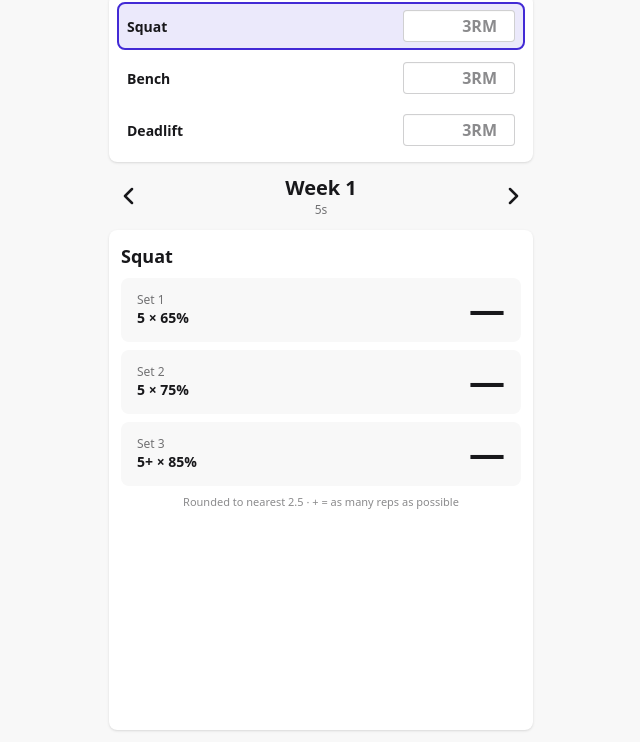
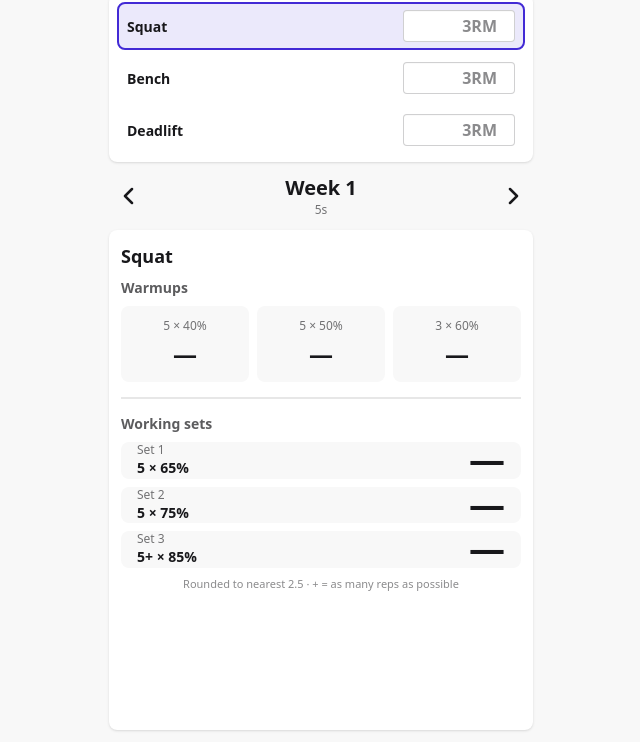
Before and after one commit to mmontesanonyc/movement-log, a plain HTML site: page 531.html in a window 1280 px wide. Shown: the part 58-800 px from the top of the page, without its empty margins (319-959 px from the left). Drawn offline with nearby package versions, Linux system fonts and the light colour scheme.

Commit message:
update with warmup sets

````diff
--- a/531.html
+++ b/531.html
@@ -34,7 +34,7 @@
     </div>
   </section>
 
-  <!-- Week stepper + lift selector -->
+  <!-- Week stepper -->
   <section class="flex flex-col gap-2">
     <div class="flex items-center justify-between">
       <button id="prev" class="btn btn-circle btn-ghost" aria-label="Previous week">
@@ -50,11 +50,24 @@
     </div>
   </section>
 
-  <!-- Sets -->
+  <!-- Warmups + working sets -->
   <section class="card bg-base-100 shadow flex-1 min-h-0">
     <div class="card-body p-3 gap-2 min-h-0">
+
       <h2 id="title" class="font-bold text-lg"></h2>
+
+      <!-- Warmups -->
+      <div class="shrink-0">
+        <h3 class="text-sm font-bold opacity-70 mb-2">Warmups</h3>
+        <div id="warmups" class="grid grid-cols-3 gap-2"></div>
+      </div>
+
+      <div class="divider my-0"></div>
+
+      <!-- Working sets -->
+      <h3 class="text-sm font-bold opacity-70">Working sets</h3>
       <div id="sets" class="flex-1 min-h-0 flex flex-col gap-2"></div>
+
       <p class="text-[11px] opacity-50 text-center">Rounded to nearest 2.5 · + = as many reps as possible</p>
     </div>
   </section>
@@ -68,6 +81,13 @@ const WEEKS = {
   3: { sub: "5/3/1",  sets: [[75, "5"],  [85, "3"],  [95, "1+"]] },
   4: { sub: "Deload", sets: [[40, "5"],  [50, "5"],  [60, "5"]] },
 };
+
+const WARMUPS = [
+  [40, "5"],
+  [50, "5"],
+  [60, "3"],
+];
+
 const LIFTS = { s: "Squat", b: "Bench", d: "Deadlift" };
 const ROUND = 2.5;
 
@@ -83,8 +103,10 @@ function applyParams(p) {
     const v = parseFloat(p.get(k));
     if (isFinite(v) && v > 0) state[k] = v;
   }
+
   const w = parseInt(p.get("w"));
   if (WEEKS[w]) state.w = w;
+
   const l = p.get("l");
   if (LIFTS[l]) state.l = l;
 }
@@ -93,8 +115,10 @@ function applyParams(p) {
 function loadState() {
   const q = new URLSearchParams(location.search);
   if (hasKeys(q)) return applyParams(q);
+
   const h = new URLSearchParams(location.hash.replace(/^#/, ""));
   if (hasKeys(h)) return applyParams(h);
+
   try {
     const saved = JSON.parse(localStorage.getItem(STORE) || "null");
     if (saved) applyParams(new URLSearchParams(saved));
@@ -103,18 +127,33 @@ function loadState() {
 
 function saveState() {
   const p = new URLSearchParams();
-  for (const k of ["s", "b", "d"]) if (state[k] !== "") p.set(k, state[k]);
+
+  for (const k of ["s", "b", "d"]) {
+    if (state[k] !== "") p.set(k, state[k]);
+  }
+
   p.set("w", state.w);
   p.set("l", state.l);
+
   const qs = p.toString();
-  try { history.replaceState(null, "", location.pathname + "?" + qs); } catch (e) {}
-  try { localStorage.setItem(STORE, qs); } catch (e) {}
+
+  try {
+    history.replaceState(null, "", location.pathname + "?" + qs);
+  } catch (e) {}
+
+  try {
+    localStorage.setItem(STORE, qs);
+  } catch (e) {}
 }
 
 // ---- Render ----
 const $ = (id) => document.getElementById(id);
 const roundTo = (x) => Math.round(x / ROUND) * ROUND;
-const fmt = (n) => (Number.isInteger(n) ? n : n.toFixed(1));
+const fmt = (n) => Number.isInteger(n) ? n : n.toFixed(1);
+
+function weightFor(tm, pct) {
+  return tm === "" ? "—" : fmt(roundTo(tm * pct / 100));
+}
 
 function render() {
   for (const k of ["s", "b", "d"]) {
@@ -131,12 +170,26 @@ function render() {
 
   const week = WEEKS[state.w];
   const tm = state[state.l];
+
   $("week-title").textContent = "Week " + state.w;
   $("week-sub").textContent = week.sub;
   $("title").textContent = LIFTS[state.l];
 
+  // Warmup sets
+  $("warmups").innerHTML = WARMUPS.map(([pct, reps]) => {
+    const weight = weightFor(tm, pct);
+
+    return `
+      <div class="rounded-box bg-base-200 px-1 py-3 text-center">
+        <div class="text-xs opacity-60">${reps} × ${pct}%</div>
+        <div class="text-2xl font-extrabold tabular-nums mt-1">${weight}</div>
+      </div>`;
+  }).join("");
+
+  // Working sets
   $("sets").innerHTML = week.sets.map(([pct, reps], i) => {
-    const weight = tm === "" ? "—" : fmt(roundTo(tm * pct / 100));
+    const weight = weightFor(tm, pct);
+
     return `
       <div class="flex-1 min-h-0 flex items-center justify-between rounded-box bg-base-200 px-4">
         <div class="flex flex-col">
@@ -157,15 +210,25 @@ for (const k of ["s", "b", "d"]) {
     render();
   });
 }
-const step = (d) => { state.w = ((state.w - 1 + d + 4) % 4) + 1; saveState(); render(); };
+
+const step = (d) => {
+  state.w = ((state.w - 1 + d + 4) % 4) + 1;
+  saveState();
+  render();
+};
+
 $("prev").addEventListener("click", () => step(-1));
 $("next").addEventListener("click", () => step(1));
+
 const selectLift = (e) => {
   const r = e.target.closest("[data-l]");
   if (!r || r.dataset.l === state.l) return;
+
   state.l = r.dataset.l;
-  saveState(); render();
+  saveState();
+  render();
 };
+
 $("lift-rows").addEventListener("click", selectLift);
 $("lift-rows").addEventListener("focusin", selectLift);
 
@@ -175,3 +238,4 @@ render();
 </script>
 </body>
 </html>
+```
````
